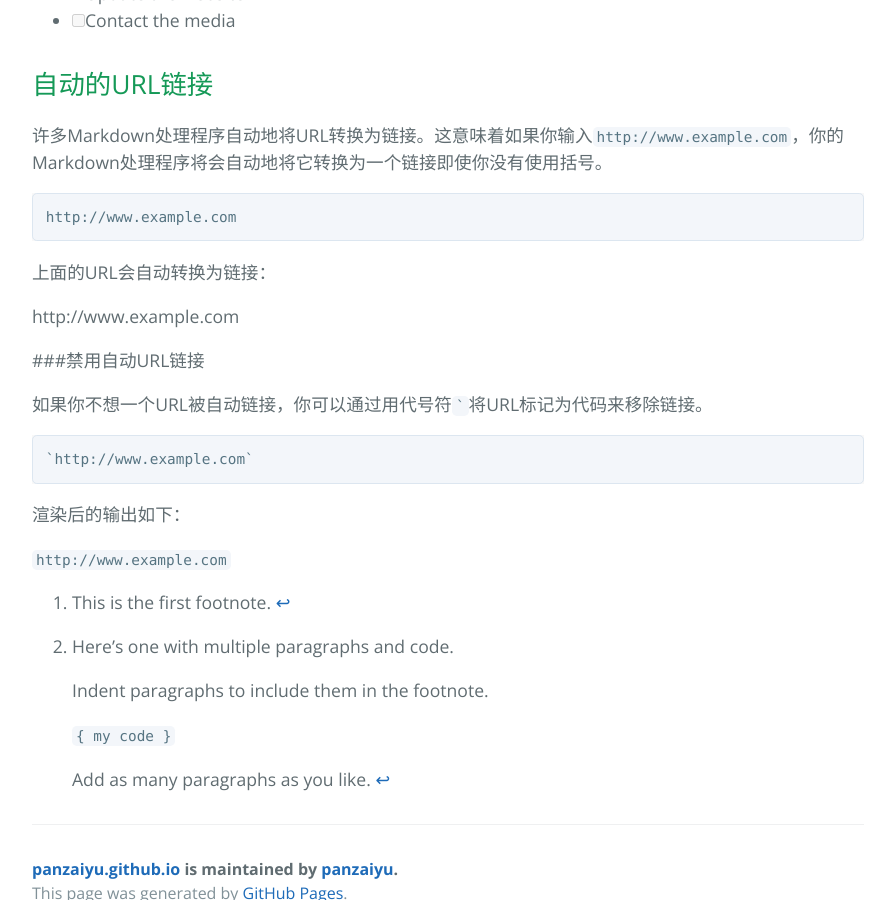
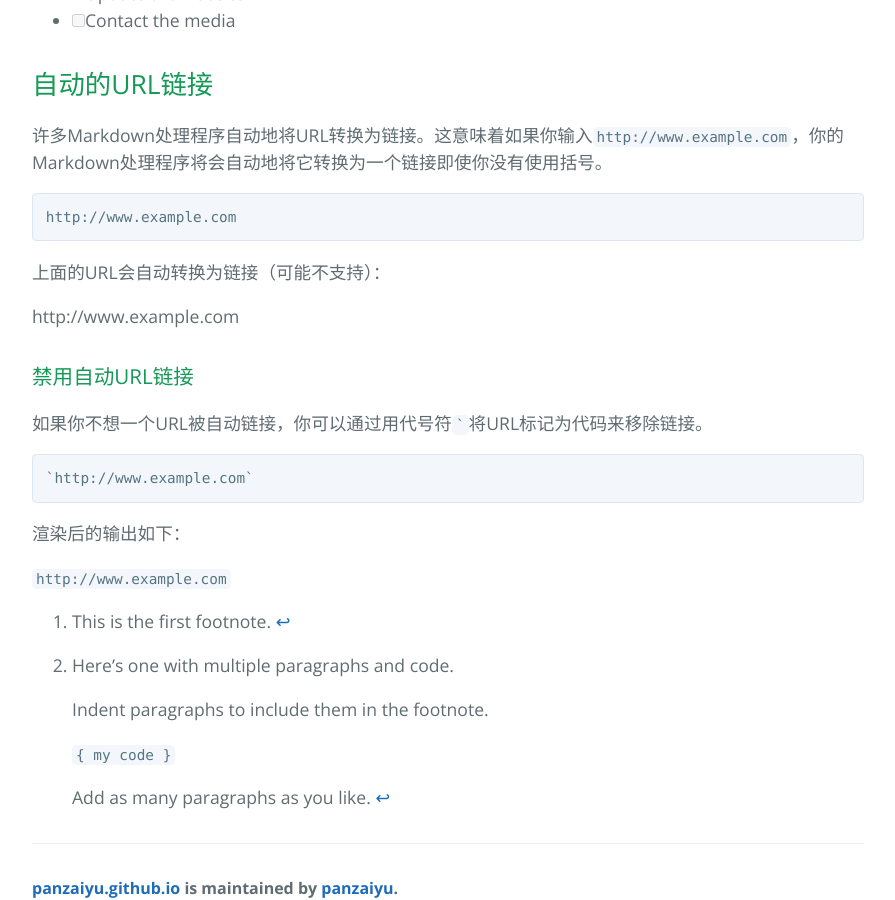
Before and after one commit to panzaiyu/panzaiyu.github.io, a Jekyll site: the page built from _posts/2018-07-10-Markdown-Extended-Syntax.md, in a window 1280 px wide and 900 px high, scrolled down 5775 px. Shown: the whole window, without its empty margins (192-1087 px from the left). Built offline with Jekyll 4.4.1, drawn with Linux system fonts in a browser that asks for light colours; some web fonts are replaced.

Commit message:
Update 2018-07-10-Markdown-Extended-Syntax.md

```diff
--- a/_posts/2018-07-10-Markdown-Extended-Syntax.md
+++ b/_posts/2018-07-10-Markdown-Extended-Syntax.md
@@ -215,11 +215,11 @@ Here's a simple footnote,[^1] and here's a longer one.[^bignote]
 
 	http://www.example.com
 
-上面的URL会自动转换为链接：
+上面的URL会自动转换为链接（可能不支持）：
 
 http://www.example.com
 
-###禁用自动URL链接
+### 禁用自动URL链接
 
 如果你不想一个URL被自动链接，你可以通过用代号符`` ` ``将URL标记为代码来移除链接。
 
```
